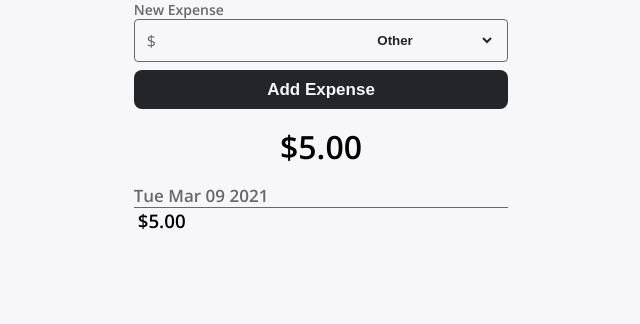
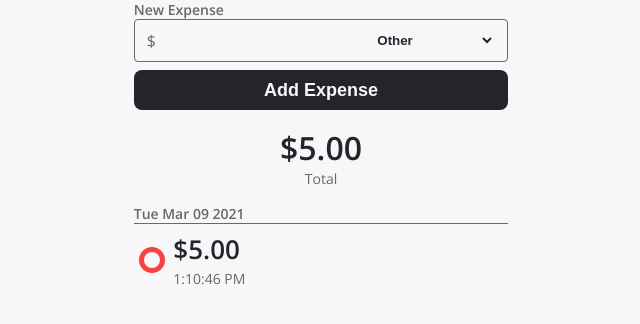
Before and after one commit to Jighdan/trckr, a website built with webpack: page static/index.html in a window 1280 px wide. Both pictures are taken after typing "5" into the empty fields and a click on the button "Add Expense". Shown: the whole page, without its empty margins (319-959 px from the left). Built offline with nearby package versions, Linux system fonts and the light colour scheme.

Commit message:
:lipstick: Styling expenses item category

```diff
--- a/src/components/ExpensesListSection.js
+++ b/src/components/ExpensesListSection.js
@@ -1,9 +1,10 @@
 import Component from "./Component";
+import store from "../store/index";
 import ExpensesListSectionItem from "./ExpensesListSectionItem";
 
 export default class ExpensesListSection extends Component {
 	constructor({ date, expenses }) {
-		super({ element: document.createElement("section") });
+		super({ static: true, element: document.createElement("section") });
 
 		// Setting up section attributes
 		this.element.classList.add("expenses-list-section");
@@ -11,14 +12,21 @@ export default class ExpensesListSection extends Component {
 
 		// Setting up the section title
 		const title = document.createElement("h2");
-		title.classList.add("expenses-list-section-title");
+		title.classList.add("expenses-list-section-date");
 		title.innerText = date;
 
 		// Setting up the section expenses
 		const expensesContainer = document.createElement("div");
 		expensesContainer.classList.add("expenses-list-section-container");
 		for (let expense of expenses) {
-			const expenseElement = new ExpensesListSectionItem(expense);
+			const expenseCategory = store.getter("getCategoryById", {
+				categoryId: expense.categoryId,
+			});
+
+			const expenseElement = new ExpensesListSectionItem({
+				expense,
+				category: expenseCategory,
+			});
 			expensesContainer.appendChild(expenseElement.render());
 		}
 
--- a/src/components/ExpensesListSectionItem.js
+++ b/src/components/ExpensesListSectionItem.js
@@ -1,17 +1,36 @@
 import Component from "./Component";
 
 export default class ExpensesListItem extends Component {
-	constructor(expense) {
+	constructor({ expense, category }) {
 		super({ element: document.createElement("article") });
+		this.element.classList.add("expenses-list-section-item");
+		this.element.setAttribute("data-id", expense.id);
+		this.element.setAttribute("role", "listitem");
 
-		// Setting up the title
+		// Setting up the title element
 		const title = document.createElement("h3");
+		title.classList.add("title");
 		title.innerText = `$${expense.amount.toFixed(2)}`;
 
+		// Setting up the category shape element
+		const categoryShape = document.createElement("div");
+		categoryShape.classList.add("category-shape");
+		categoryShape.setAttribute("role", "figure");
+		categoryShape.style.borderColor = category.color;
+
+		// Setting up the time added element
+		const formattedTime = new Date(expense.dateAdded).toLocaleTimeString();
+		const timeAdded = document.createElement("span");
+		timeAdded.classList.add("time");
+		timeAdded.innerText = formattedTime;
+
+		// Wrapping up the title and time added elements
+		const body = document.createElement("div");
+		body.classList.add("expense-item-body");
+		body.append(title, timeAdded);
+
 		// Wrapping up the element
-		this.element.setAttribute("data-id", expense.id);
-		this.element.setAttribute("role", "listitem");
-		this.element.appendChild(title);
+		this.element.append(categoryShape, body);
 	}
 
 	render() {
--- a/src/components/ExpensesTotal.js
+++ b/src/components/ExpensesTotal.js
@@ -3,13 +3,23 @@ import store from "../store/index";
 
 export default class ExpensesTotal extends Component {
 	constructor() {
-		super({ store, element: document.createElement("h2") });
+		super({ store, element: document.createElement("section") });
 		this.element.classList.add("expenses-total");
+
+		// Setting up the amount element
+		this.amountElement = document.createElement("h2");
+
+		// Setting up descriptive text element
+		const descriptionElement = document.createElement("p");
+		descriptionElement.innerText = "Total";
+
+		// Wrapping up the element
+		this.element.append(this.amountElement, descriptionElement);
 	}
 
 	render() {
 		const total = store.getter("getExpensesTotal");
-		this.element.innerText = total;
+		this.amountElement.innerText = total;
 
 		return this.element;
 	}
--- a/src/store/getters.js
+++ b/src/store/getters.js
@@ -35,4 +35,8 @@ export default {
 	getSortedCategories(state) {
 		return state.categories.sort((a, b) => a.name.localeCompare(b.name));
 	},
+
+	getCategoryById(state, { categoryId }) {
+		return state.categories.find((category) => category.id === categoryId);
+	},
 };
--- a/src/store/store.js
+++ b/src/store/store.js
@@ -34,12 +34,12 @@ export default class Store {
 		this.actions[actionKey](this, payload);
 	}
 
-	getter(getterKey) {
+	getter(getterKey, payload) {
 		if (typeof this.getters[getterKey] !== "function") {
 			console.error(`Getter "${getterKey}" doesn't exist`);
 			return false;
 		}
 
-		return this.getters[getterKey](this.state);
+		return this.getters[getterKey](this.state, payload);
 	}
 }
--- a/src/style/_global.scss
+++ b/src/style/_global.scss
@@ -9,6 +9,7 @@
 html {
 	min-height: 100vh;
 	font-family: $font-face;
+	color: $color-black;
 	background-color: $color-white;
 	scroll-behavior: smooth;
 }
--- a/src/style/_variables.scss
+++ b/src/style/_variables.scss
@@ -2,8 +2,8 @@
 
 $font-face: "Open Sans", sans-serif;
 $font-sm: 14px;
-$font-md: 17px;
-$font-lg: 22px;
+$font-md: 18px;
+$font-lg: 26px;
 $font-xl: 32px;
 
 $color-white: #f7f7f9;
--- a/src/style/components/_expensesList.scss
+++ b/src/style/components/_expensesList.scss
@@ -1,15 +1,46 @@
 .expenses-list-section {
-	&-title {
+	margin-bottom: 1rem;
+
+	&-date {
 		color: $color-gray-dark;
-		font-size: $font-md;
+		font-size: $font-sm;
+		font-weight: bold;
 		border-bottom: 1px solid $color-gray-dark;
 	}
 
 	&-container {
-		padding-left: 0.25rem;
+		padding-left: 0.35rem;
 		display: grid;
 		grid-template-rows: repeat(auto-fit, max-content);
 		grid-gap: 0.15rem;
 		gap: 0.15rem;
 	}
+
+	&-item {
+		margin-top: 0.4rem;
+		display: flex;
+		align-items: center;
+
+		.category-shape {
+			margin-right: 0.5rem;
+			width: $font-lg;
+			height: $font-lg;
+			border-width: 5px;
+			border-style: solid;
+			border-radius: 50%;
+		}
+
+		.expense-item-body {
+			.title {
+				font-size: $font-lg;
+				font-weight: bold;
+			}
+
+			.time {
+				color: $color-gray-dark;
+				font-size: $font-sm;
+				font-weight: lighter;
+			}
+		}
+	}
 }
--- a/src/style/components/_expensesTotal.scss
+++ b/src/style/components/_expensesTotal.scss
@@ -1,4 +1,13 @@
 .expenses-total {
-	font-size: $font-xl;
 	text-align: center;
+
+	h2 {
+		font-size: $font-xl;
+	}
+
+	p {
+		color: $color-gray-dark;
+		font-size: $font-sm;
+		font-weight: light;
+	}
 }
```
Also changed, not shown: test/components/ExpensesListSectionItem.test.js (+5 -3 lines), test/components/ExpensesTotal.test.js (+1 -2 lines), test/sampleState.js (+4 -0 lines).
